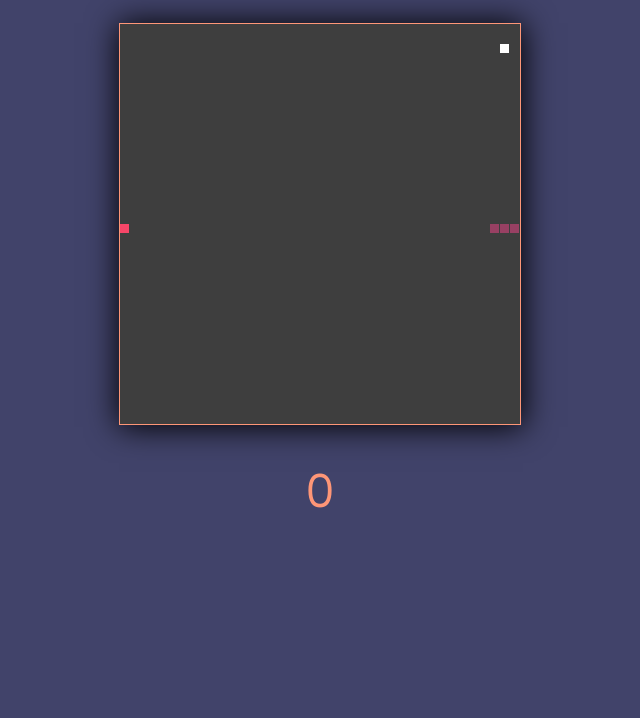
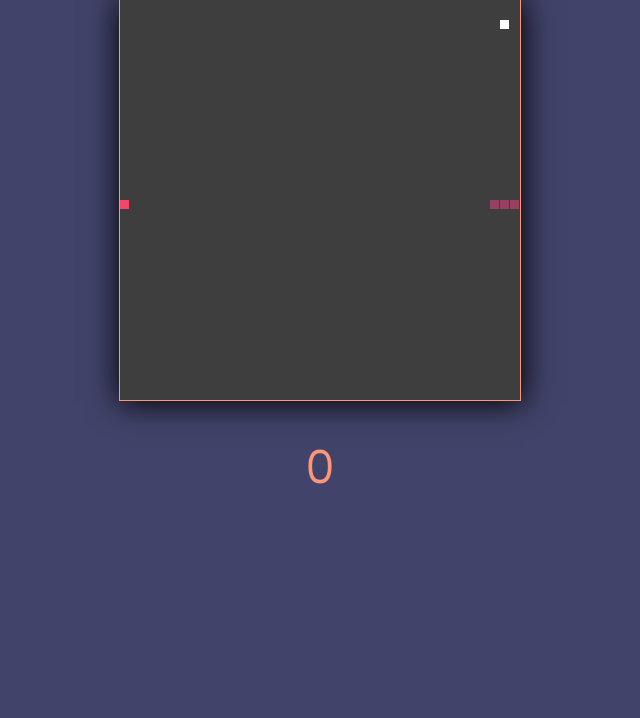
Before and after one commit to dincengincan/snake-game-javascript, a plain HTML site: page index.html in a window 1280 px wide. Shown: the part 82-800 px from the top of the page, without its empty margins (320-960 px from the left). Drawn offline with Linux system fonts and the light colour scheme.

Commit message:
height decreased

```diff
--- a/index.html
+++ b/index.html
@@ -14,17 +14,17 @@
 
         canvas{
             display: block;
-            margin: 2% auto;
+            margin: 0 auto;
             box-shadow: 1px 1px 30px 1px black;
             border: 1px solid #FE9677;
             background-color: #3e3e3e;
+
         }
 
         h1{
             font-family: 'Franklin Gothic small', 'Arial Narrow', Arial, sans-serif ;
             color: #FE9677;
             font-weight: 10;
-            padding: 10px;
 
         }
 
@@ -33,7 +33,9 @@
             color: #FE9677;
             font-size: 50px;
             font-weight: 10;
-
+            height:0;
+            margin-bottom: 0;
+            padding:0
         }
 
         button {
```
